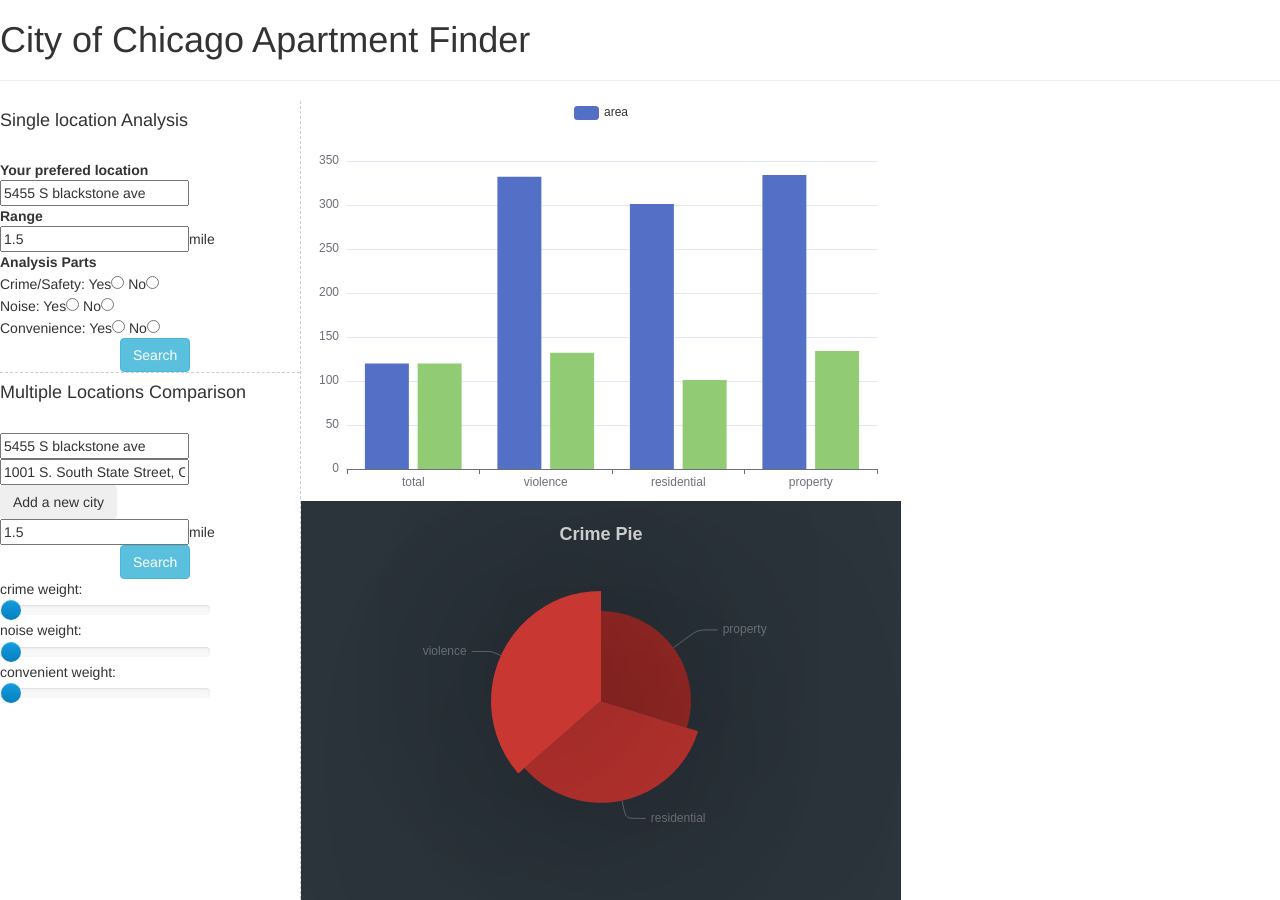
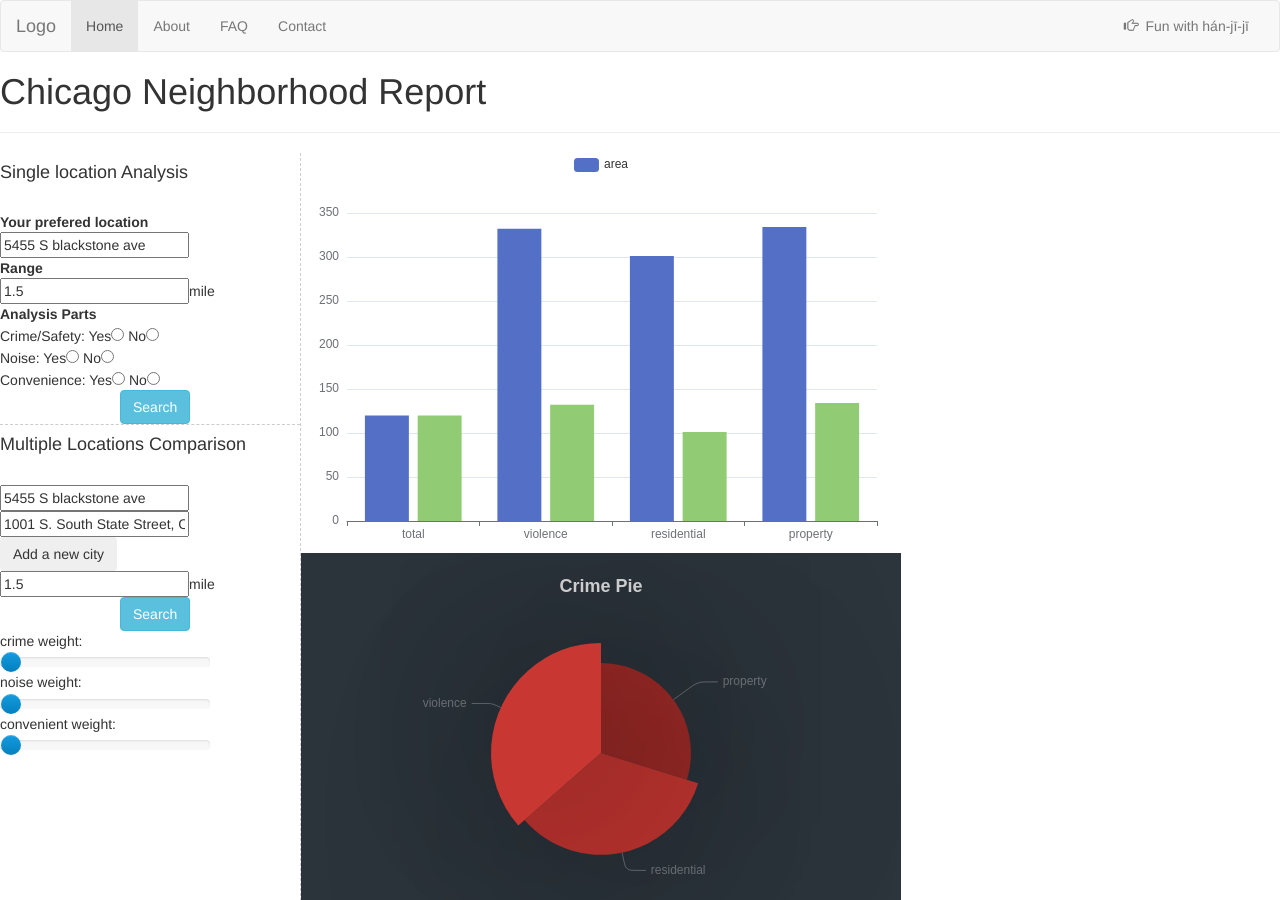
Before and after one commit to EricUC/chicago_neighborhood_report, a Django app: page /city/ in a window 1280 px wide. Shown: the top 900 px of the page. Run offline with Django 3.2, Linux system fonts and the light colour scheme; style sheets or scripts are compiled from the project's sources; parts of the project's set-up code (start-up, migrations or seed data) failed here and were passed over; some libraries are stand-ins or nearby versions.

Commit message:
add nabber

```diff
--- a/city/templates/city/index.html
+++ b/city/templates/city/index.html
@@ -1,7 +1,7 @@
 <!DOCTYPE html>
-<html>
+<html lang="en">
   <head>
-    <title>city</title>
+    <title>rate my hooz</title>
     <meta http-equiv="content-type" content="text/html; charset=UTF-8">
     <script src="/static/city/js/jquery-3.1.0.js"></script>
     <link rel="stylesheet" href="/static/bootstrap3/css/bootstrap.min.css">
@@ -13,7 +13,30 @@
     <script src="/static/city/js/index.js"></script>
   </head>
   <body onload="init()">
-    <h1>City of Chicago Apartment Finder</h1>
+    <nav class="navbar navbar-default">
+      <div class="container-fluid">
+        <div class="navbar-header">
+          <button type="button" class="navbar-toggle" data-toggle="collapse" data-target="#myNavbar">
+            <span class="icon-bar"></span>
+            <span class="icon-bar"></span>
+            <span class="icon-bar"></span>
+          </button>
+          <a class="navbar-brand" href="#">Logo</a>
+        </div>
+        <div class="collapse navbar-collapse" id="myNavbar">
+          <ul class="nav navbar-nav">
+            <li class="active"><a href="#">Home</a></li>
+            <li><a href="#">About</a></li>
+            <li><a href="#">FAQ</a></li>
+            <li><a href="#">Contact</a></li>
+          </ul>
+          <ul class="nav navbar-nav navbar-right">
+            <li><a href="#"><span class="glyphicon glyphicon-hand-right"></span>&nbsp;&nbsp;Fun&nbsp;with&nbsp;hán-jī-jī</a></li>
+          </ul>
+        </div>
+      </div>
+    </nav>
+    <h1>Chicago Neighborhood Report</h1>
     <hr>
     <div class="body">
       <div class="control-panel">
```
